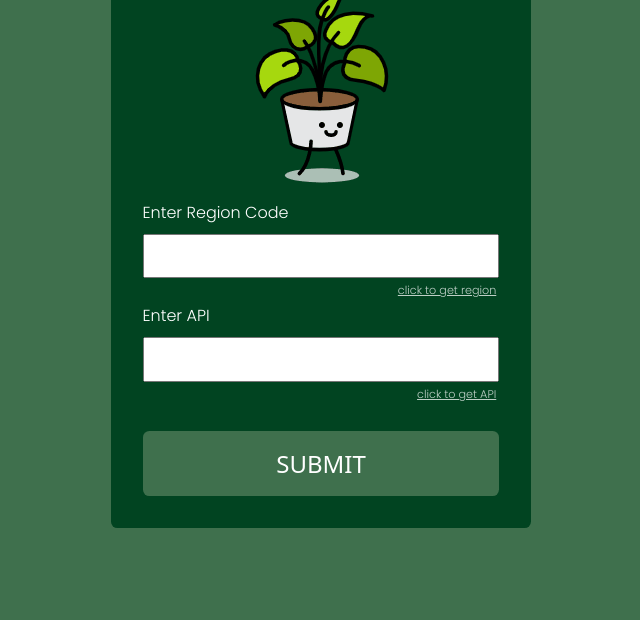
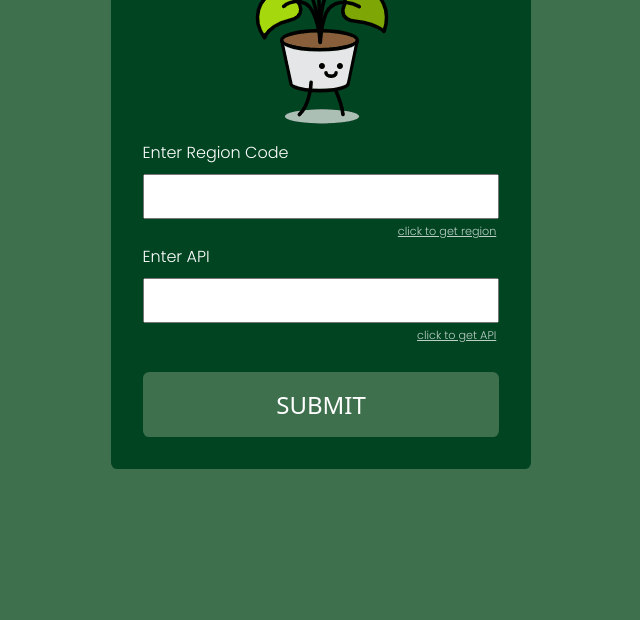
Before and after one commit to codewithjohnson/CO2-Tracker, a plain HTML site: page index.html in a window 1280 px wide. Shown: the part 180-800 px from the top of the page, without its empty margins (319-959 px from the left). Drawn offline with Linux system fonts and the light colour scheme.

Commit message:
Update style.css

```diff
--- a/style.css
+++ b/style.css
@@ -38,7 +38,8 @@ html {
 }
 
 body {
-  height: 100vh;
+  /* height: 100vh; */
+  margin-top:2rem;
   display: flex;
   flex-direction: column;
   justify-content: center;
```
